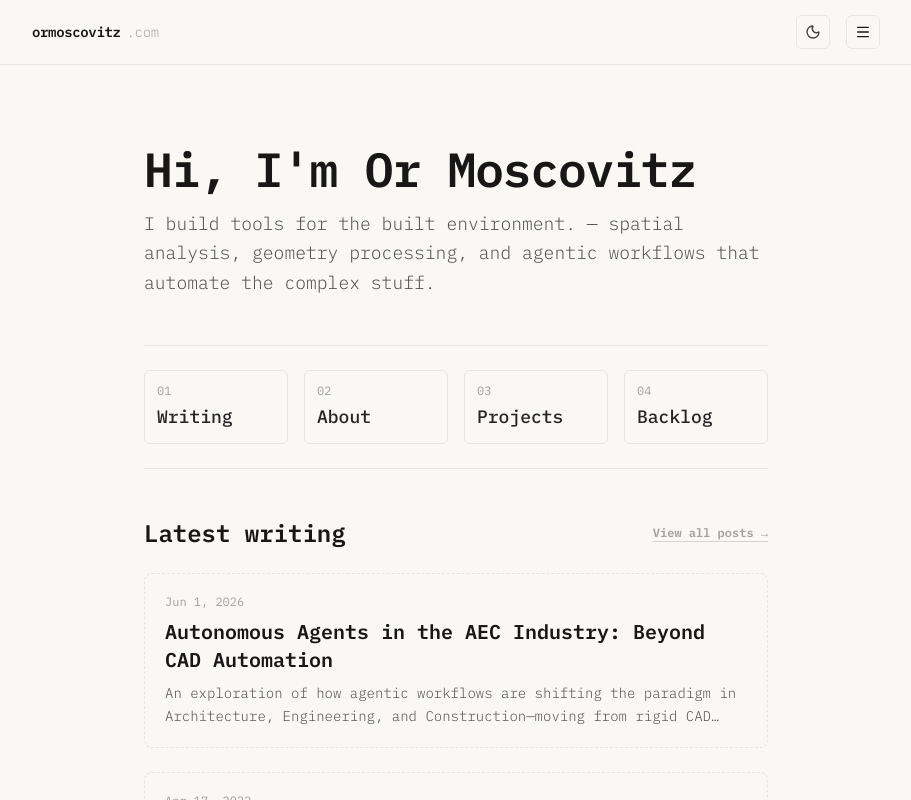
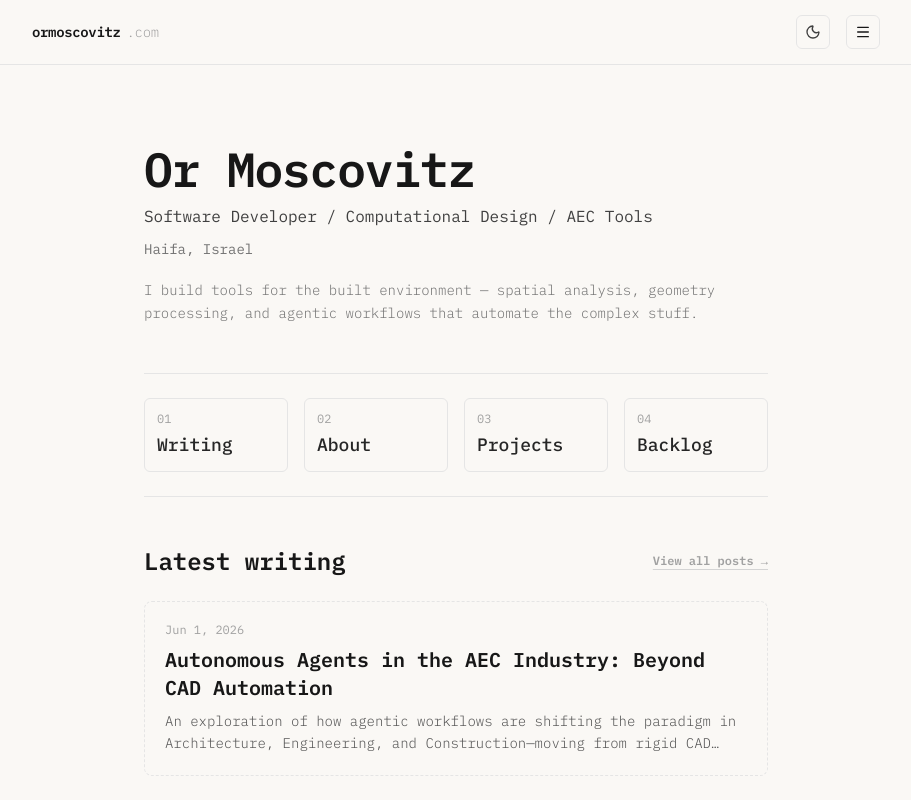
Before and after one commit to OrMosco/Or-Moscovitz-site, a React (Vite) app: page / in a window 1280 px wide. Shown: the top 800 px of the page, without its empty margins (184-1095 px from the left). Built offline with nearby package versions, Linux system fonts and the light colour scheme.

Commit message:
Update hero: bold name, role subtitle with slashes, location line

```diff
--- a/src/components/HomeView.tsx
+++ b/src/components/HomeView.tsx
@@ -48,24 +48,42 @@ export default function HomeView({ setActivePage, setSelectedPost }: HomeViewPro
       className="flex flex-col gap-12 py-4"
     >
       {/* Intro hero Section */}
-      <section className="flex flex-col gap-4">
+      <section className="flex flex-col gap-3">
         <motion.h1
           initial={{ opacity: 0 }}
           animate={{ opacity: 1 }}
           transition={{ delay: 0.05 }}
-          className="font-serif text-4xl md:text-5xl font-semibold text-neutral-900 dark:text-neutral-50 tracking-tight"
+          className="font-mono text-4xl md:text-5xl font-bold text-neutral-900 dark:text-neutral-50 tracking-tight"
           id="home-hero-greeting"
         >
-          Hi, I'm Or Moscovitz
+          Or Moscovitz
         </motion.h1>
         <motion.p
           initial={{ opacity: 0 }}
           animate={{ opacity: 1 }}
-          transition={{ delay: 0.12 }}
-          className="font-sans text-lg text-neutral-600 dark:text-neutral-400 font-light leading-relaxed max-w-2xl"
+          transition={{ delay: 0.09 }}
+          className="font-mono text-base text-neutral-700 dark:text-neutral-300 font-normal leading-snug"
+          id="home-hero-roles"
+        >
+          Software Developer / Computational Design / AEC Tools
+        </motion.p>
+        <motion.p
+          initial={{ opacity: 0 }}
+          animate={{ opacity: 1 }}
+          transition={{ delay: 0.13 }}
+          className="font-mono text-sm text-neutral-500 dark:text-neutral-500 font-normal"
+          id="home-hero-location"
+        >
+          Haifa, Israel
+        </motion.p>
+        <motion.p
+          initial={{ opacity: 0 }}
+          animate={{ opacity: 1 }}
+          transition={{ delay: 0.17 }}
+          className="font-mono text-sm text-neutral-500 dark:text-neutral-400 font-light leading-relaxed max-w-2xl mt-2"
           id="home-hero-bio"
         >
-          I build tools for the built environment. — spatial analysis, geometry processing, and agentic workflows that automate the complex stuff.
+          I build tools for the built environment — spatial analysis, geometry processing, and agentic workflows that automate the complex stuff.
         </motion.p>
       </section>
 
```
